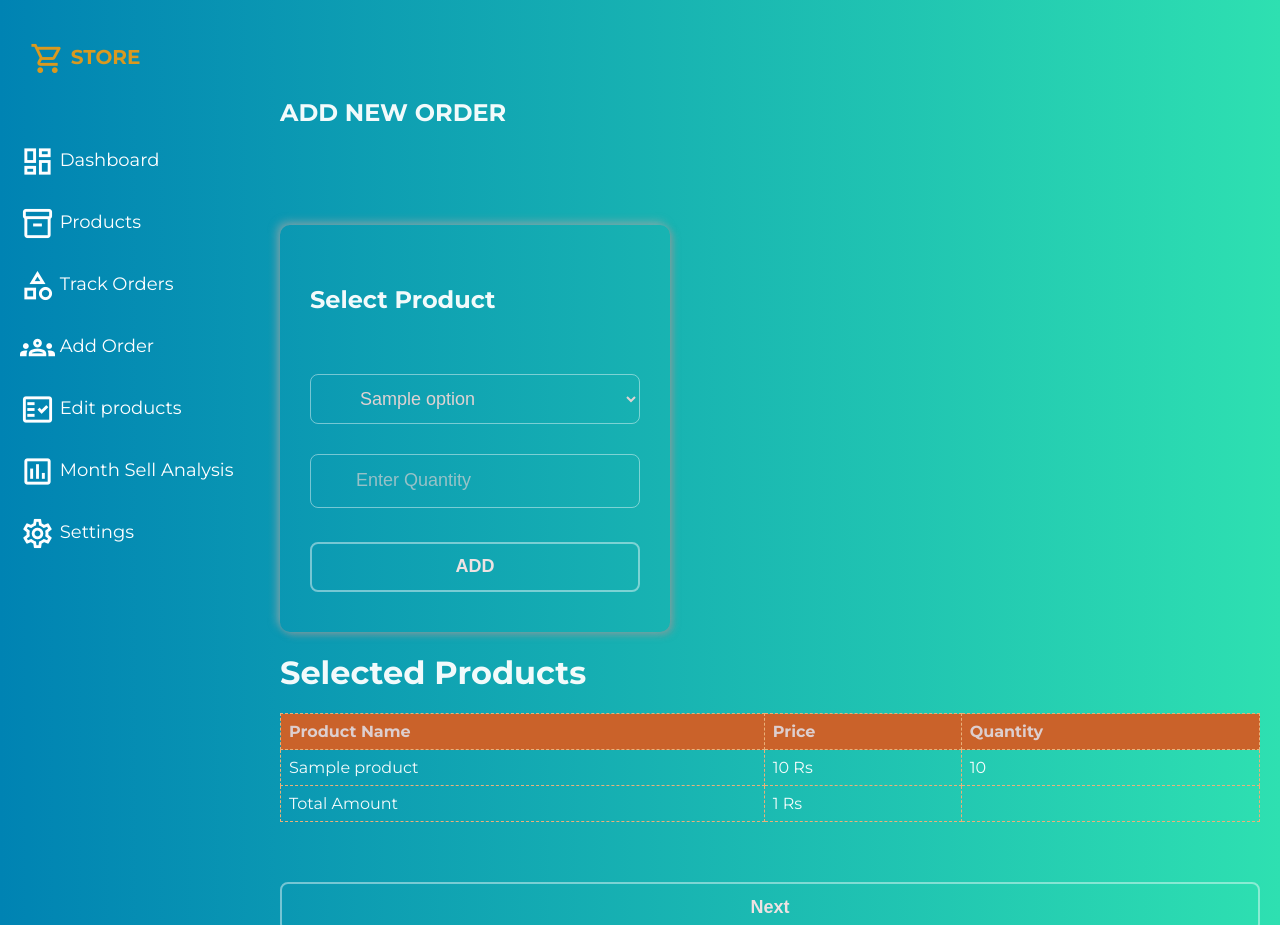
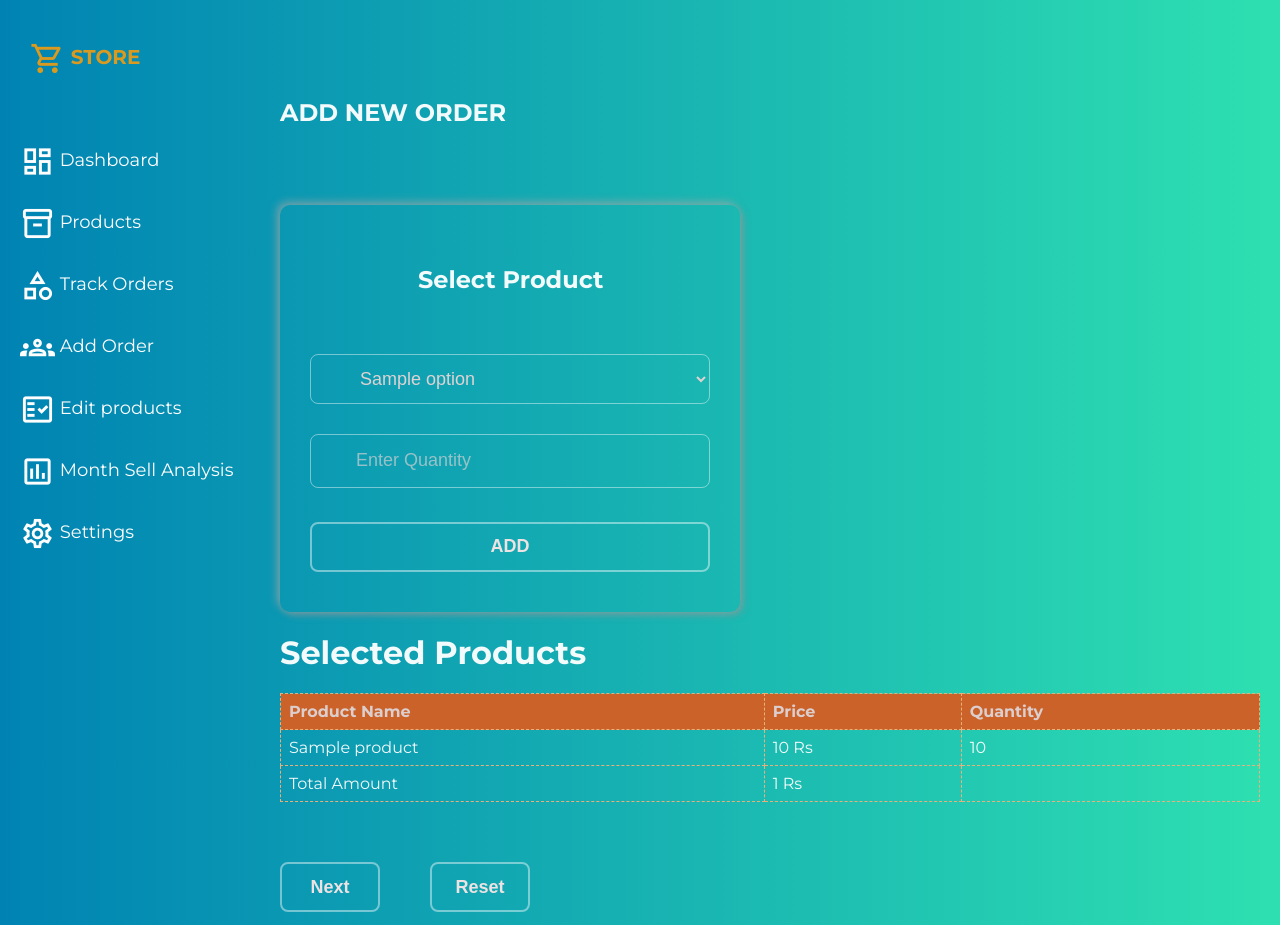
Before and after one commit to Harsh18999/Capstone-I, a Flask app: template templates/AddNewOrder.html in a window 1280 px wide. Run offline with Flask 3, Linux system fonts and the light colour scheme; the template is opened without the code that fills it: most values are stand-ins (such as "Sample title", 1, 10 or a date in 2020); some libraries are stand-ins or nearby versions.

Commit message:
Add files via upload

```diff
--- a/templates/AddNewOrder.html
+++ b/templates/AddNewOrder.html
@@ -74,10 +74,10 @@
       <br>
       <br>
       <div>
-        <div class="content" style="margin-top: 40px;">
+        <div class="content" style="margin-top: 20px;  width: 400px;">
             {% if not customer_details %}
             <form action="{{ url_for('add_new_order') }}" method="post">
-              <h2>Select Product</h2>
+              <h2 style="margin-left: 27%;">Select Product</h2>
               <div class="field">
                 <label for="select_product" class="fa fa-user"></label>
                 <select name="select_product" id="select_product">
@@ -132,13 +132,14 @@
           <td></td>
         </tr>
       </table>
-
-      <form action="/add_new_order/next">
-          <button type="submit">Next</button>
-      </form>
-      <form action="/add_new_order/reset" method="post">
-          <button type="submit">Reset</button>
-      </form>
+      <div style="display: flex;gap: 50px;">
+        <form action="/add_new_order/next" method="post">
+          <button style="width: 100px;" type="submit">Next</button>
+        </form>
+        <form action="/add_new_order/reset" method="post">
+          <button style="width: 100px;" type="submit">Reset</button>
+        </form>
+      </div>
     </main>
     <!-- End Main -->
   </div>
```
